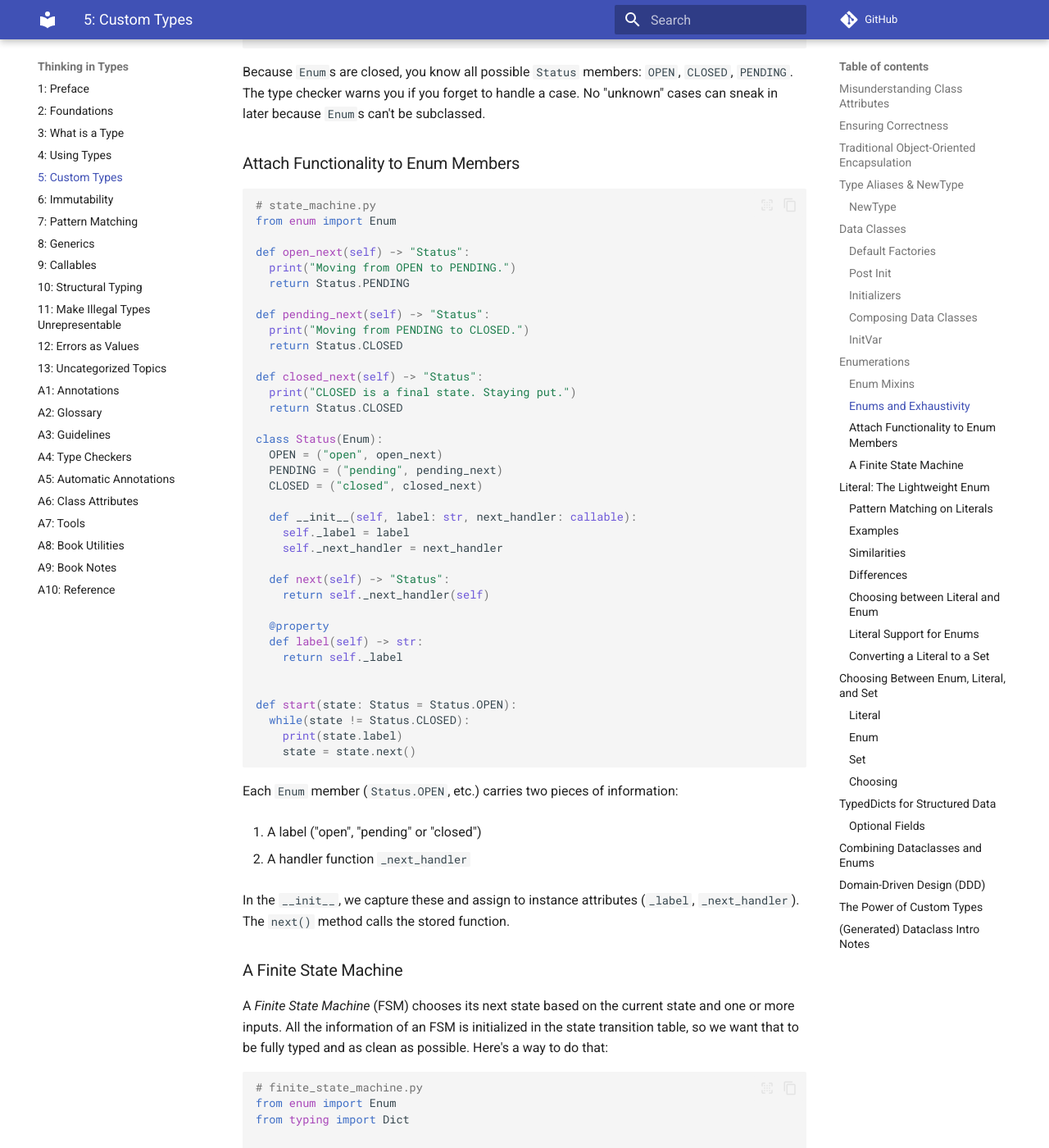
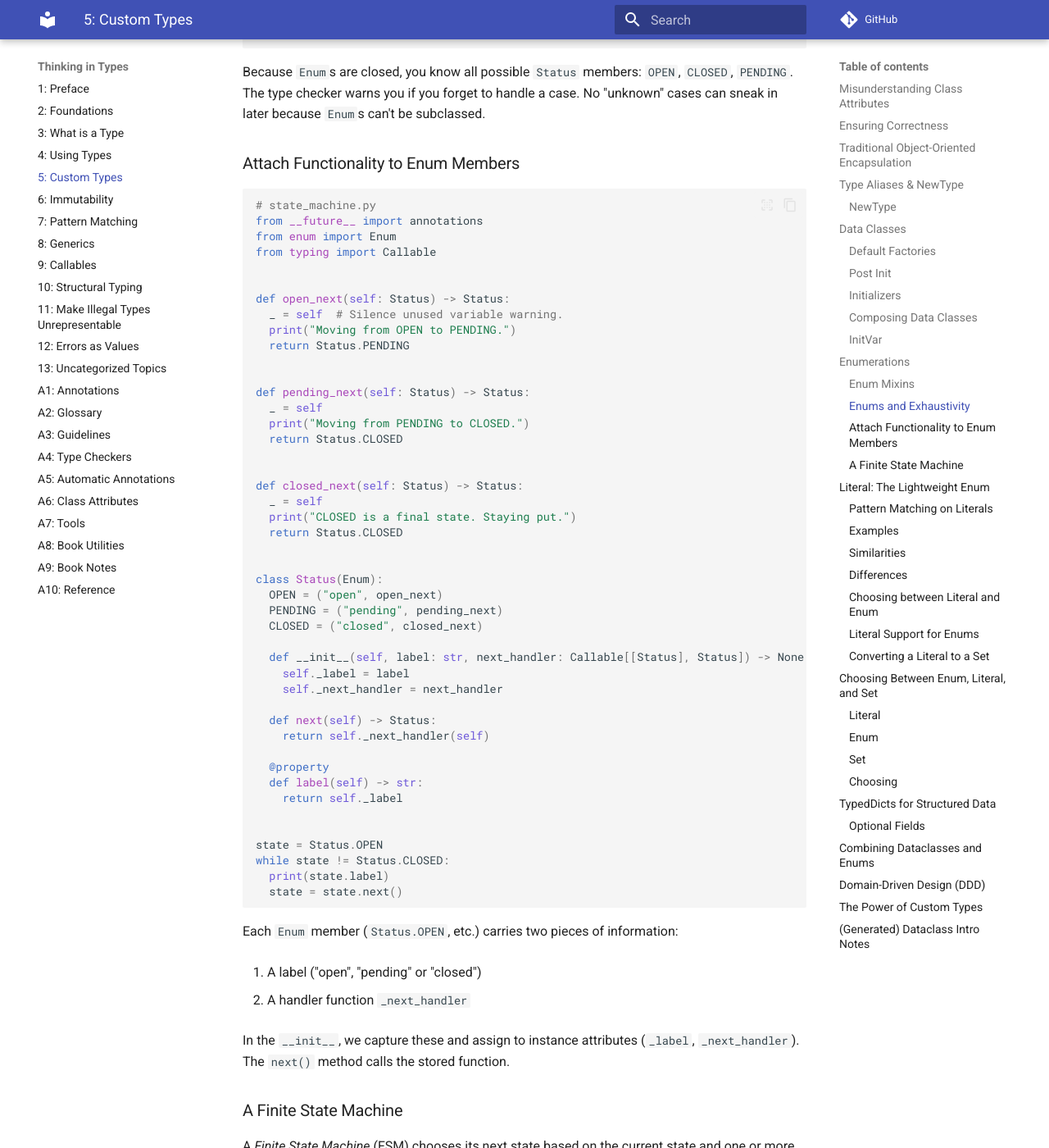
Before and after one commit to ThinkingInTypes/ThinkingInTypes.github.io, an MkDocs documentation site: the page built from Chapters/C05_Custom_Types.md, in a window 1280 px wide and 1400 px high, scrolled down 20707 px. Shown: the whole window at 82% size. Built offline with MkDocs 1.6.1 and Material for MkDocs 9.7.7, drawn with Linux system fonts in a browser that asks for light colours; comment, search, counter and statistics services are not loaded.

Commit message:
Update C05_Custom_Types.md

````diff
--- a/Chapters/C05_Custom_Types.md
+++ b/Chapters/C05_Custom_Types.md
@@ -1050,30 +1050,39 @@ No "unknown" cases can sneak in later because `Enum`s can't be subclassed.
 
 ```python
 # state_machine.py
+from __future__ import annotations
 from enum import Enum
-
-def open_next(self) -> "Status":
+from typing import Callable
+
+
+def open_next(self: Status) -> Status:
+  _ = self  # Silence unused variable warning.
   print("Moving from OPEN to PENDING.")
   return Status.PENDING
 
-def pending_next(self) -> "Status":
+
+def pending_next(self: Status) -> Status:
+  _ = self
   print("Moving from PENDING to CLOSED.")
   return Status.CLOSED
 
-def closed_next(self) -> "Status":
+
+def closed_next(self: Status) -> Status:
+  _ = self
   print("CLOSED is a final state. Staying put.")
   return Status.CLOSED
+
 
 class Status(Enum):
   OPEN = ("open", open_next)
   PENDING = ("pending", pending_next)
   CLOSED = ("closed", closed_next)
 
-  def __init__(self, label: str, next_handler: callable):
+  def __init__(self, label: str, next_handler: Callable[[Status], Status]) -> None:
     self._label = label
     self._next_handler = next_handler
 
-  def next(self) -> "Status":
+  def next(self) -> Status:
     return self._next_handler(self)
 
   @property
@@ -1081,10 +1090,10 @@ class Status(Enum):
     return self._label
 
 
-def start(state: Status = Status.OPEN):
-  while(state != Status.CLOSED):
-    print(state.label)
-    state = state.next()
+state = Status.OPEN
+while state != Status.CLOSED:
+  print(state.label)
+  state = state.next()
 ```
 
 Each `Enum` member (`Status.OPEN`, etc.) carries two pieces of information:
````
